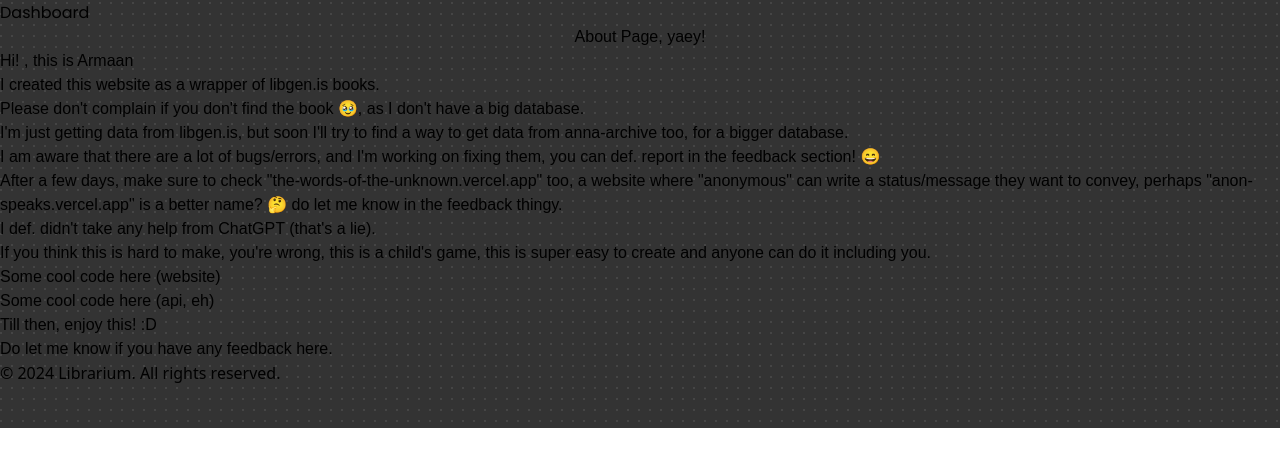
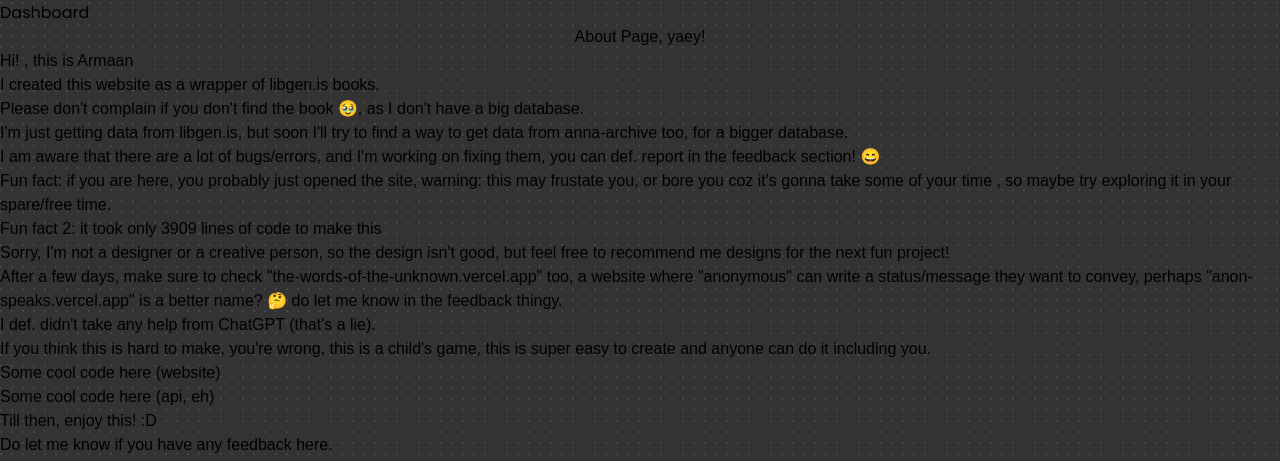
Before and after one commit to 0Armaan025/librarium, a Next.js app: page /about in a window 1280 px wide. Shown: the part 372-833 px from the top of the page. Before the commit the page ends 800 px from the top, so only its background shows below. Built offline with nearby package versions, Linux system fonts and the light colour scheme; a web font is replaced by a local one.

Commit message:
fix for sure

```diff
--- a/src/app/about/page.tsx
+++ b/src/app/about/page.tsx
@@ -26,7 +26,7 @@ const AboutPage = (props: Props) => {
         </h4>
         <ul
           style={{ fontFamily: "Sour Gummy, sans-serif" }}
-          className="text-white text-base sm:text-lg md:text-xl list-disc ml-8 mt-2"
+          className="text-white text-base sm:text-lg md:text-xl list-disc ml-8 mt-2 mb-8"
         >
           <li>I created this website as a wrapper of libgen.is books.</li>
           <li>
@@ -41,6 +41,17 @@ const AboutPage = (props: Props) => {
           <li>
             I am aware that there are a lot of bugs/errors, and I'm working on
             fixing them, you can def. report in the feedback section! 😄
+          </li>
+          <li>
+            Fun fact: if you are here, you probably just opened the site,
+            warning: this may frustate you, or bore you coz it's gonna take some
+            of your time , so maybe try exploring it in your spare/free time.
+          </li>
+          <li>Fun fact 2: it took only 3909 lines of code to make this</li>
+          <li>
+            Sorry, I'm not a designer or a creative person, so the design isn't
+            good, but feel free to recommend me designs for the next fun
+            project!
           </li>
           <li>
             After a few days, make sure to check
@@ -75,7 +86,7 @@ const AboutPage = (props: Props) => {
           </li>
 
           <li>Till then, enjoy this! :D</li>
-          <li>
+          <li className="mb-4">
             Do let me know if you have any feedback{" "}
             <Link href="/feedback" className="text-purple-500 underline">
               here
```
